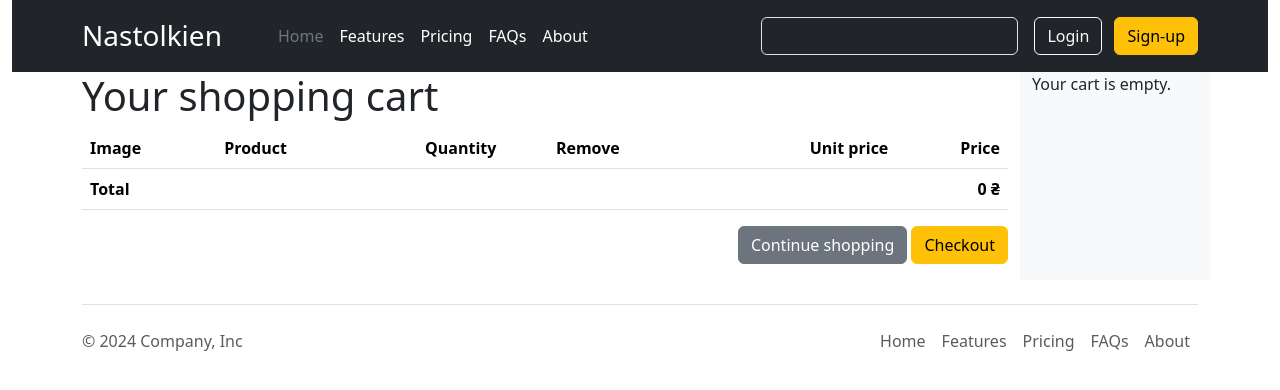
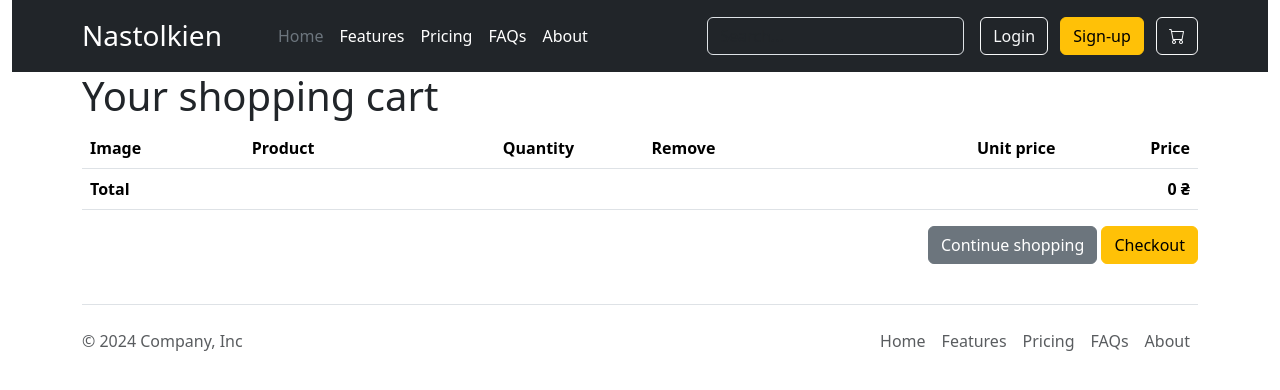
Before and after one commit to roman-yatsenko/python-web-store, a Django app: page /cart/ in a window 1280 px wide. Shown: the top 390 px of the page. Run offline with Django 4.2, Linux system fonts and the light colour scheme.

Commit message:
Add cart styling

```diff
--- a/shop/templates/shop/base.html
+++ b/shop/templates/shop/base.html
@@ -7,6 +7,7 @@
     <meta name="viewport" content="width=device-width, initial-scale=1.0">
     <title>{% block title %}Nastolkien{% endblock  %}</title>
     <link href="https://cdn.jsdelivr.net/npm/bootstrap@5.3.3/dist/css/bootstrap.min.css" rel="stylesheet" integrity="sha384-QWTKZyjpPEjISv5WaRU9OFeRpok6YctnYmDr5pNlyT2bRjXh0JMhjY6hW+ALEwIH" crossorigin="anonymous">
+    <link rel="stylesheet" href="https://cdn.jsdelivr.net/npm/bootstrap-icons@1.11.3/font/bootstrap-icons.min.css">
 </head>
 <body>
     <div class="container-fluid">
@@ -31,7 +32,17 @@
 
                 <div class="text-end">
                   <button type="button" class="btn btn-outline-light me-2">Login</button>
-                  <button type="button" class="btn btn-warning">Sign-up</button>
+                  <button type="button" class="btn btn-warning me-2">Sign-up</button>
+                  <a class="btn btn-outline-light position-relative" href="{% url 'cart:cart_detail' %}">
+                    <i class="bi bi-cart"></i>
+                    {% with total_items=cart|length %}
+                      {% if total_items > 0 %}
+                        <span class="position-absolute top-0 start-100 translate-middle badge rounded-pill bg-danger">
+                          {{ cart|length }}
+                        </span>
+                      {% endif %}
+                    {% endwith %}
+                  </a>
                 </div>
               </div>
             </div>
@@ -39,21 +50,10 @@
     </div>
     <div class="container">
         <div class="row">
-            <div class="col-10">
+            <div class="col-12">
             {% block content %}
                 Store catalog.
             {% endblock  %}
-            </div>
-            <div class="col-2 bg-body-tertiary">
-              {% with total_items=cart|length %}
-                {% if total_items > 0 %}
-                  Your cart:
-                  <a href="{% url 'cart:cart_detail' %}">{{ total_items }} item{{ total_items|pluralize }}</a>,
-                  {{ cart.get_total_price }} ₴
-                {% else %}
-                  Your cart is empty.
-                {% endif %}
-              {% endwith %}
             </div>
         </div>
     </div>
--- a/shop/templates/shop/product/list.html
+++ b/shop/templates/shop/product/list.html
@@ -26,7 +26,7 @@
     </div>
     <div class="col-9">
         <h4 class="my-3">{% if category %}{{ category.name }}{% else %}Products{% endif %}</h4>
-        <div class="row row-cols-1 row-cols-md-2 g-4">
+        <div class="row row-cols-1 row-cols-md-3 g-4">
           {% for product in products %}
           <div class="col">
             <div class="card h-100">
```
